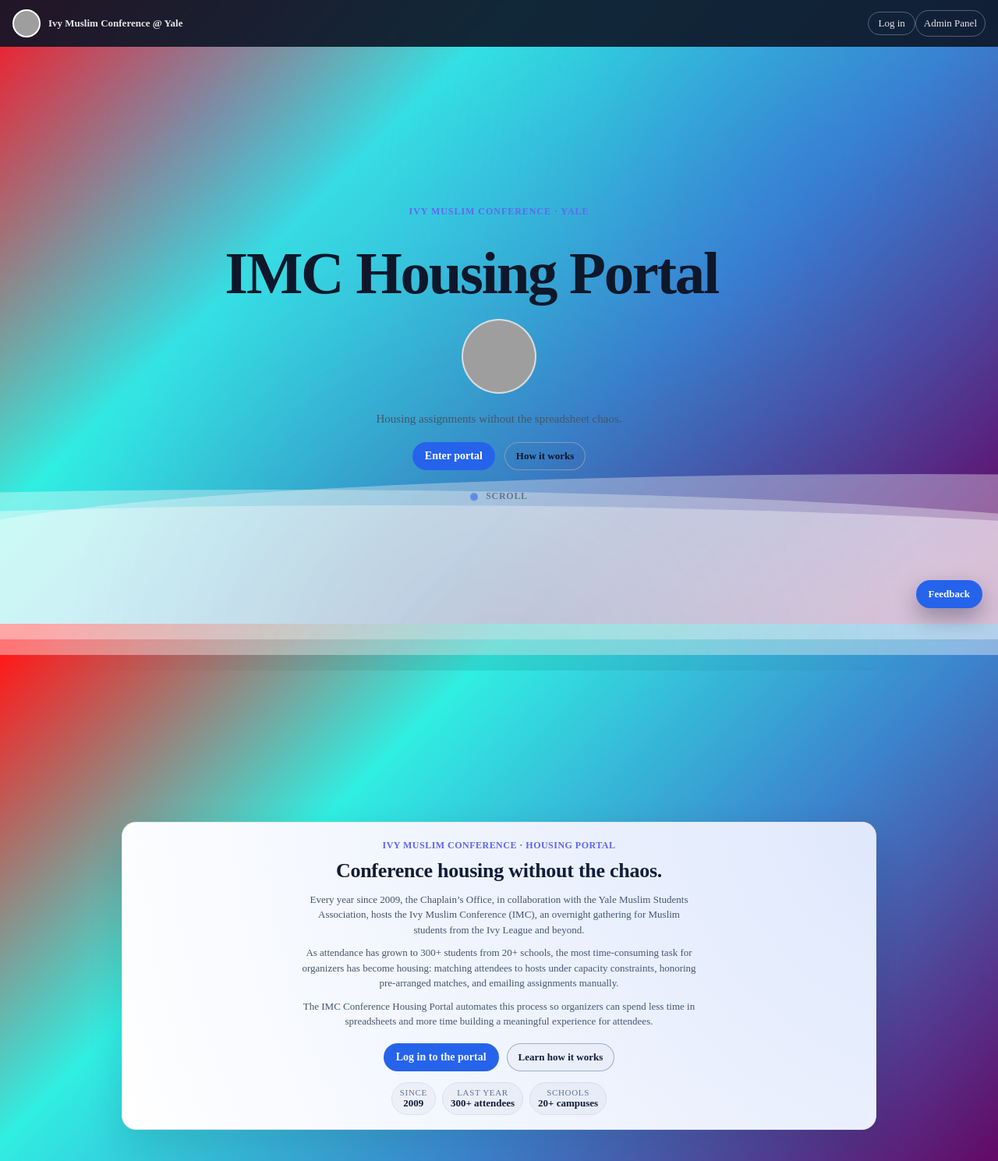
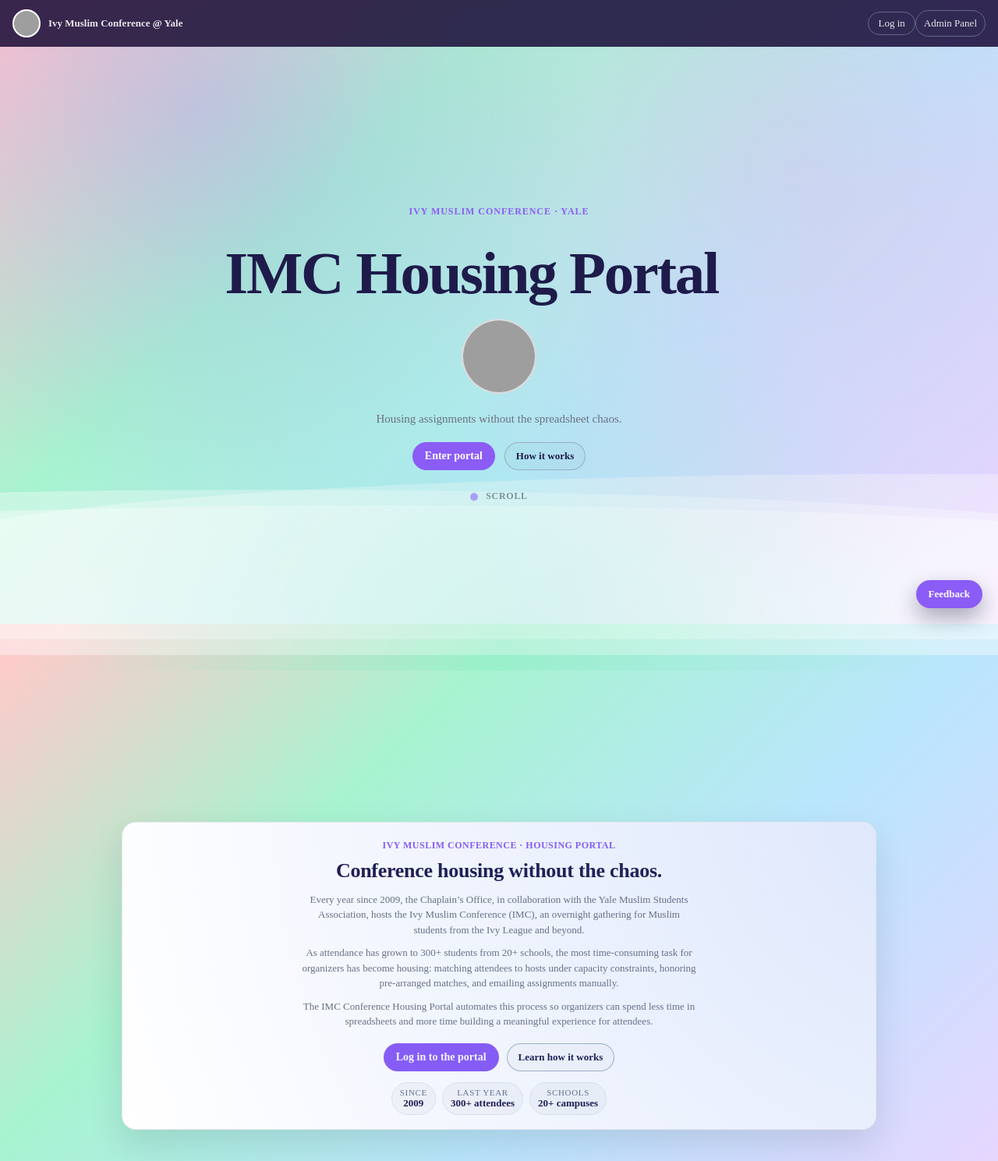
Before and after one commit to bmjyay/digital, a Flask app: page / in a window 1280 px wide. Shown: the top 1489 px of the page at 78% size. Run offline with Flask 3, Linux system fonts and the light colour scheme; data that the repository does not hold is empty; grey boxes are pictures that could not be loaded.

Commit message:
Redesign colors to pastel/vibrant palette, enforce Times New Roman globally
- Animated background: soft lavender, sky, mint, rose pastels
- Primary accent: violet (#8b5cf6) replacing blue
- Cover hero: pastel purple/pink/mint radial gradients
- Step cards: rotating pastel rose/green/blue with vibrant badge gradient
- Nav: deep purple-tinted dark glass
- Friends card: lavender-to-peach gradient
- Fix body font-family to Times New Roman (removed system font fallbacks)

```diff
--- a/static/css/portal.css
+++ b/static/css/portal.css
@@ -4,14 +4,14 @@
 }
 
 :root {
-  --bg: #f5f7fb;
+  --bg: #faf5ff;
   --card: #ffffff;
-  --text: #0f172a;
-  --muted: #475569;
-  --primary: #2563eb;
-  --primary-600: #1d4ed8;
-  --ring: rgba(37, 99, 235, 0.35);
-  --border: #e2e8f0;
+  --text: #1e1b4b;
+  --muted: #6b7280;
+  --primary: #8b5cf6;
+  --primary-600: #7c3aed;
+  --ring: rgba(139, 92, 246, 0.35);
+  --border: #e9d5ff;
 }
 
 * { box-sizing: border-box; }
@@ -58,9 +58,9 @@ body {
 }
 body {
     margin: auto;
-    font-family: -apple-system, BlinkMacSystemFont, 'Times New Roman', Times, serif;
+    font-family: "Times New Roman", Times, serif;
     overflow: auto;
-    background: linear-gradient(315deg, rgba(101,0,94,1) 3%, rgba(60,132,206,1) 38%, rgba(48,238,226,1) 68%, rgba(255,25,25,1) 98%);
+    background: linear-gradient(315deg, rgba(233,213,255,1) 3%, rgba(186,230,253,1) 38%, rgba(167,243,208,1) 68%, rgba(254,202,202,1) 98%);
     animation: gradient 15s ease infinite;
     background-size: 400% 400%;
     background-attachment: fixed;
@@ -157,7 +157,7 @@ button, input, textarea, select {
   display: flex;
   align-items: center;
   padding: 12px 16px;
-  background: rgba(15, 23, 42, 0.92);
+  background: rgba(30, 15, 60, 0.88);
   color: #e5e7eb;
   backdrop-filter: blur(10px);
 }
@@ -315,9 +315,9 @@ button, input, textarea, select {
   position: absolute;
   inset: 0;
   background:
-    radial-gradient(circle at 20% 10%, rgba(99, 102, 241, 0.22), transparent 40%),
-    radial-gradient(circle at 80% 20%, rgba(37, 99, 235, 0.18), transparent 45%),
-    radial-gradient(circle at 50% 100%, rgba(15, 23, 42, 0.10), transparent 55%);
+    radial-gradient(circle at 20% 10%, rgba(167, 139, 250, 0.35), transparent 40%),
+    radial-gradient(circle at 80% 20%, rgba(249, 168, 212, 0.28), transparent 45%),
+    radial-gradient(circle at 50% 100%, rgba(110, 231, 183, 0.22), transparent 55%);
   pointer-events: none;
 }
 
@@ -334,7 +334,7 @@ button, input, textarea, select {
   font-weight: 800;
   letter-spacing: 0.08em;
   text-transform: uppercase;
-  color: #6366f1;
+  color: #8b5cf6;
 }
 
 .cover__title {
@@ -415,7 +415,7 @@ button, input, textarea, select {
   width: 10px;
   height: 10px;
   border-radius: 999px;
-  background: rgba(37, 99, 235, 0.7);
+  background: rgba(139, 92, 246, 0.7);
   animation: dot-bounce 1.3s infinite ease-in-out;
 }
 @keyframes dot-bounce {
@@ -533,7 +533,7 @@ button, input, textarea, select {
   font-weight: 700;
   letter-spacing: 0.04em;
   text-transform: uppercase;
-  color: #6366f1;
+  color: #8b5cf6;
 }
 .hero-title {
   margin: 0 0 2px;
@@ -588,10 +588,12 @@ button, input, textarea, select {
   position: relative;
   border-radius: 14px;
   padding: 14px 12px 12px;
-  background: #faf5ff;
-  border: 1px solid #e9d5ff;
+  background: #fdf2f8;
+  border: 1px solid #fbcfe8;
   text-align: center;
 }
+.step-item:nth-child(2) { background: #f0fdf4; border-color: #86efac; }
+.step-item:nth-child(3) { background: #eff6ff; border-color: #bfdbfe; }
 .step-badge {
   position: absolute;
   top: -10px;
@@ -600,7 +602,7 @@ button, input, textarea, select {
   width: 22px;
   height: 22px;
   border-radius: 999px;
-  background: #bcbae8;
+  background: linear-gradient(135deg, #a78bfa, #f472b6);
   color: #fff;
   font-size: 12px;
   font-weight: 700;
@@ -627,7 +629,7 @@ button, input, textarea, select {
   align-items: start;
 }
 
-.card-friends { background: radial-gradient(circle at top left, #eff6ff, #ffffff); }
+.card-friends { background: radial-gradient(circle at top left, #fdf4ff, #fff7ed); }
 
 .sp-filter-group {
   display: flex;
```
